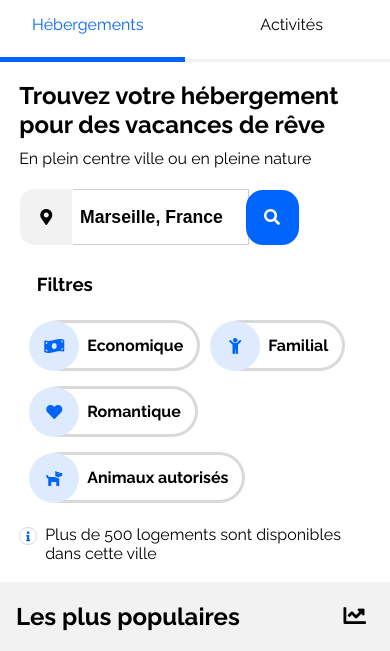
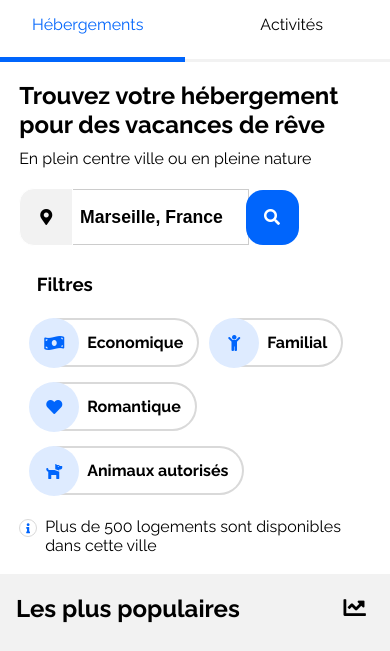
Before and after one commit to adriben/AdrienBenete_2_27072021, a plain HTML site: page index.html in a window 390 px wide. Shown: the part 121-772 px from the top of the page. Drawn offline with Linux system fonts and the light colour scheme.

Commit message:
correction de la couleur sur la bordure des filtres

```diff
--- a/style.css
+++ b/style.css
@@ -133,7 +133,7 @@ header nav li a:hover{
 
 .glassButton{
         display: none;
-        position:relative
+        position: relative
 }
 
 .filters{        /*div filters: eco famille romantique...*/
@@ -150,7 +150,7 @@ header nav li a:hover{
         text-decoration: none;
         margin-left: 15px;
         padding: 0px;
-        border: 3px solid #d9d9d9 ;
+        border: 2px solid #d9d9d9 ;
         border-top-left-radius: 30px;
         border-bottom-left-radius: 30px;
         border-left: none;
@@ -558,7 +558,7 @@ footer a:hover{
 
     }
     #titreAside{
-        grid-column: span 2;
+        grid-column: span 3;
         margin: 0 0 1rem 1rem;
     }
 
@@ -594,7 +594,7 @@ footer a:hover{
 
     .filters{
         display: grid;
-        grid-template-columns: 2fr 2fr ;
+        grid-template-columns: 2fr 2fr 2fr  2fr;
         grid-template-rows: 1fr 1fr 1fr 1fr;
     }
 
@@ -604,11 +604,12 @@ footer a:hover{
 
     .dog{
         grid-row-start: 4;
+        grid-column: span 2;
         margin: auto;
     }
 
     .heart{
-        grid-row-start: 3;
+        grid-row-start: 2;
         margin: auto;
     }
 
```
